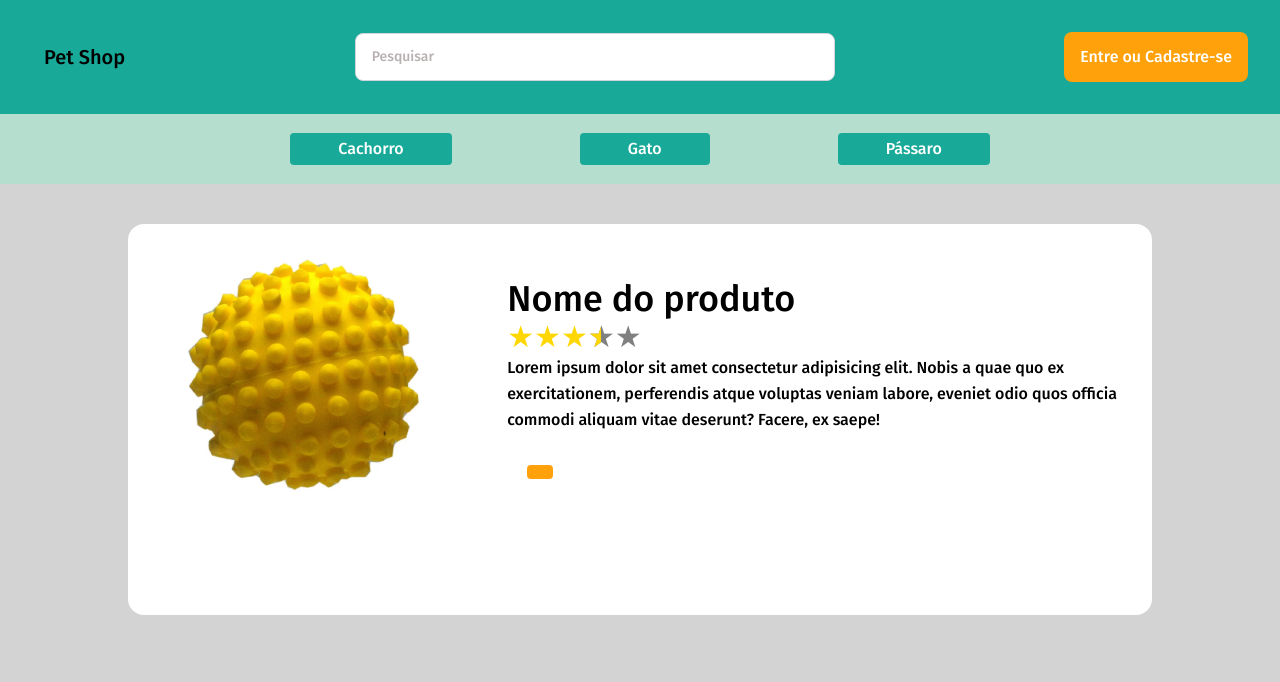
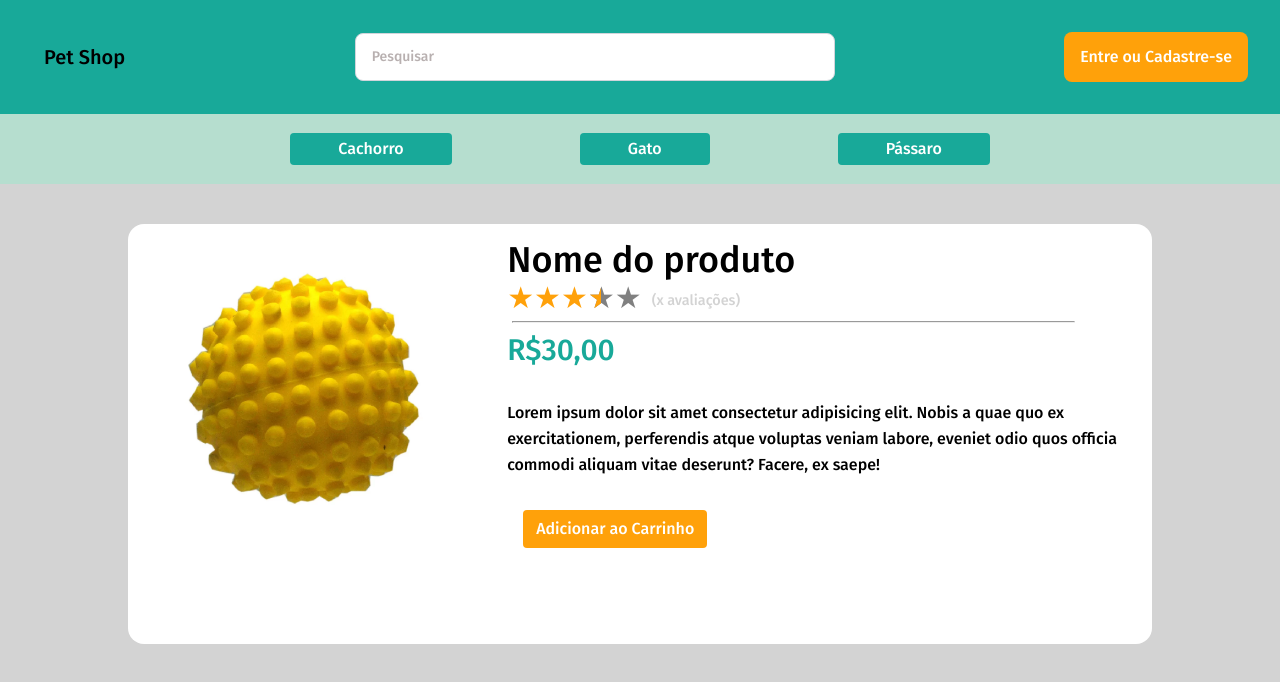
Before and after one commit to viniciussm07/pet-shop, a Next.js app: page /produto/1 in a window 1280 px wide. Shown: the top 682 px of the page. Built offline with nearby package versions, Linux system fonts and the light colour scheme.

Commit message:
Arrumando posição dos elementos

```diff
--- a/components/Produto/ProdutoLayout/ProdutoLayoutElements.jsx
+++ b/components/Produto/ProdutoLayout/ProdutoLayoutElements.jsx
@@ -1,11 +1,14 @@
 import styled from 'styled-components'
 import { Container } from '../../Utils'
 import Image from 'next/image'
+import ReactStars from 'react-stars'
+import { Button } from "../../style"
 
 export const LayoutContainer = styled(Container)`
     background-color: white;
     width: 80%;
     margin-top: 2.5rem;
+    margin-bottom: 2.5rem;
     display: flex;
     flex-direction: column;
     align-items: center;
@@ -54,7 +57,6 @@ export const Content = styled.div`
 export const Title = styled.h1 `
     font-size: 1.875rem;
     line-height: 2.25rem;
-    /* margin: 1rem; */
     font-weight: 500;
     color: black;
 
@@ -65,11 +67,41 @@ export const Title = styled.h1 `
 `
 
 export const Avaliacao = styled.span`
-
+    display: flex;
+    flex-direction: row;
+    align-items: center;
 `
 
+export const Star = styled(ReactStars)`
+    margin: auto;
+    padding: 0;
+`
+
+export const Avaliacoes = styled.span`
+    margin-top: 5px;
+    margin-left: 10px;
+    color: lightgray;
+    font-size: 0.9rem;
+`
+
+export const Linha = styled.hr`
+    margin: 5px;
+    width: 90%;
+`
+
+export const ProductPrice = styled.p`
+    margin-top: 0.25rem;
+    margin-bottom: 2rem;
+    color: #18A999;
+    font-size: 30px;
+`
 
 export const Description = styled.p`
     margin-bottom: 2rem;
     line-height: 1.625;
 `
+
+export const LayoutButton = styled(Button)`
+    font-weight: lighter;
+    margin: 0 0 0 1rem;
+`
--- a/components/Produto/ProdutoLayout/index.jsx
+++ b/components/Produto/ProdutoLayout/index.jsx
@@ -1,17 +1,19 @@
 import React from "react"
 import {
     LayoutContainer,
-    LayoutWraper,
     ImgWrap,
     Img,
     Content,
     Title,
     Avaliacao,
-    Description
+    Avaliacoes,
+    Linha,
+    ProductPrice,
+    Description,
+    Star,
+    LayoutButton
 } from "./ProdutoLayoutElements"
 import img from '../../../images/produtos/brinquedo-1.webp'
-import { Button } from "../../style"
-import ReactStars from 'react-stars'
 
 const Layout = (props) => {
     return(
@@ -23,10 +25,13 @@ const Layout = (props) => {
                     <Content>
                         <Title>Nome do produto</Title>
                         <Avaliacao>
-                            <ReactStars edit={false} value={3.5} size={30}/>
+                            <Star color2="#FFA10A" edit={false} value={3.5} size={30}/>
+                            <Avaliacoes>(x avaliações)</Avaliacoes>
                         </Avaliacao>
+                        <Linha/>
+                        <ProductPrice>R$30,00</ProductPrice>
                         <Description>Lorem ipsum dolor sit amet consectetur adipisicing elit. Nobis a quae quo ex exercitationem, perferendis atque voluptas veniam labore, eveniet odio quos officia commodi aliquam vitae deserunt? Facere, ex saepe!</Description>
-                        <Button></Button>
+                        <LayoutButton>Adicionar ao Carrinho</LayoutButton>
                     </Content>
             </LayoutContainer>
         </>
--- a/components/style.jsx
+++ b/components/style.jsx
@@ -23,6 +23,10 @@ export const Button = styled.button`
     overflow-wrap: break-word;
     margin: 0 20px;
     cursor: pointer;
+
+    &:hover{
+        box-shadow: 0px 0px 5px black;
+    }
 `
 
 export const ButtonInverted = styled.button`
```
